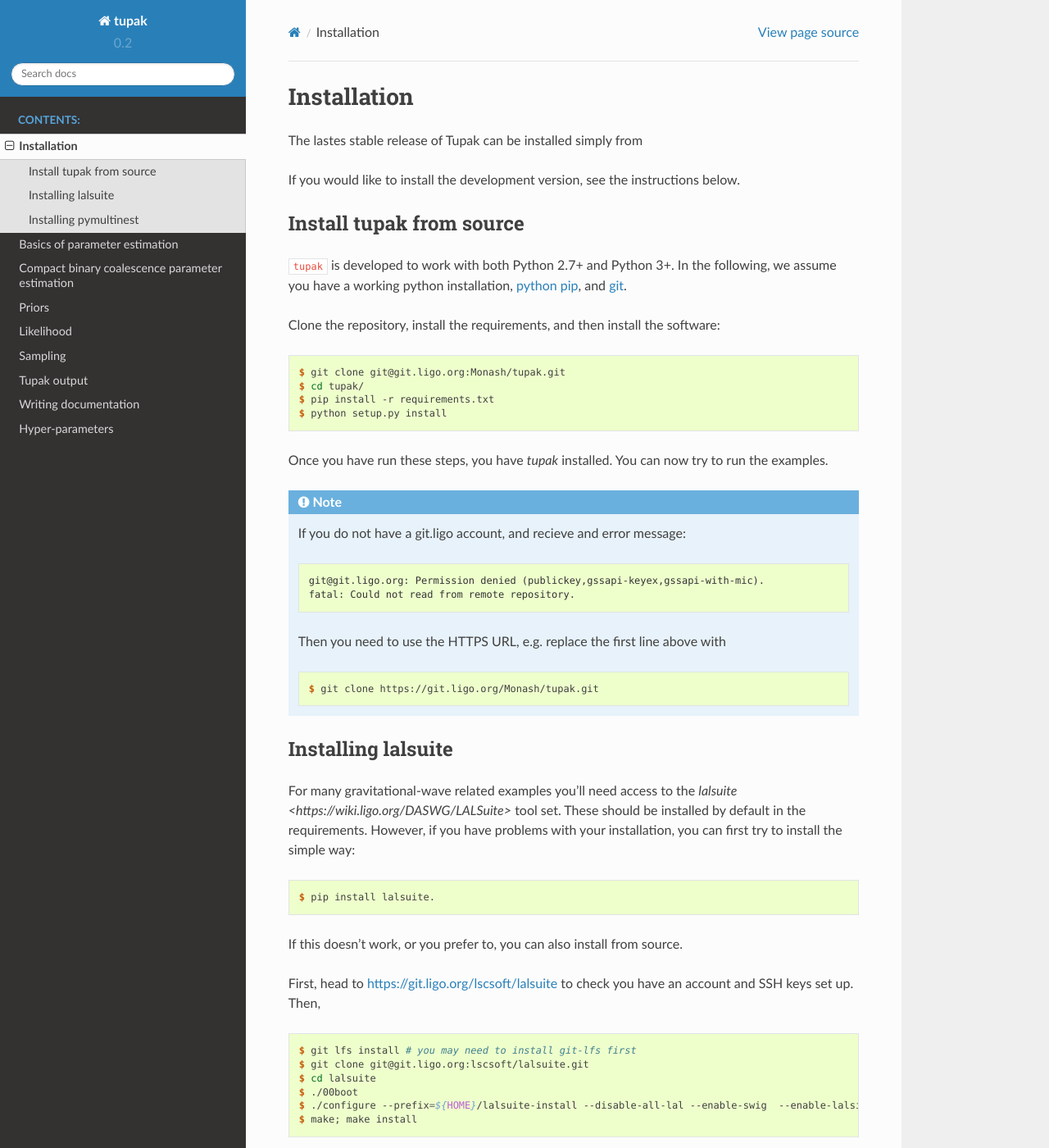
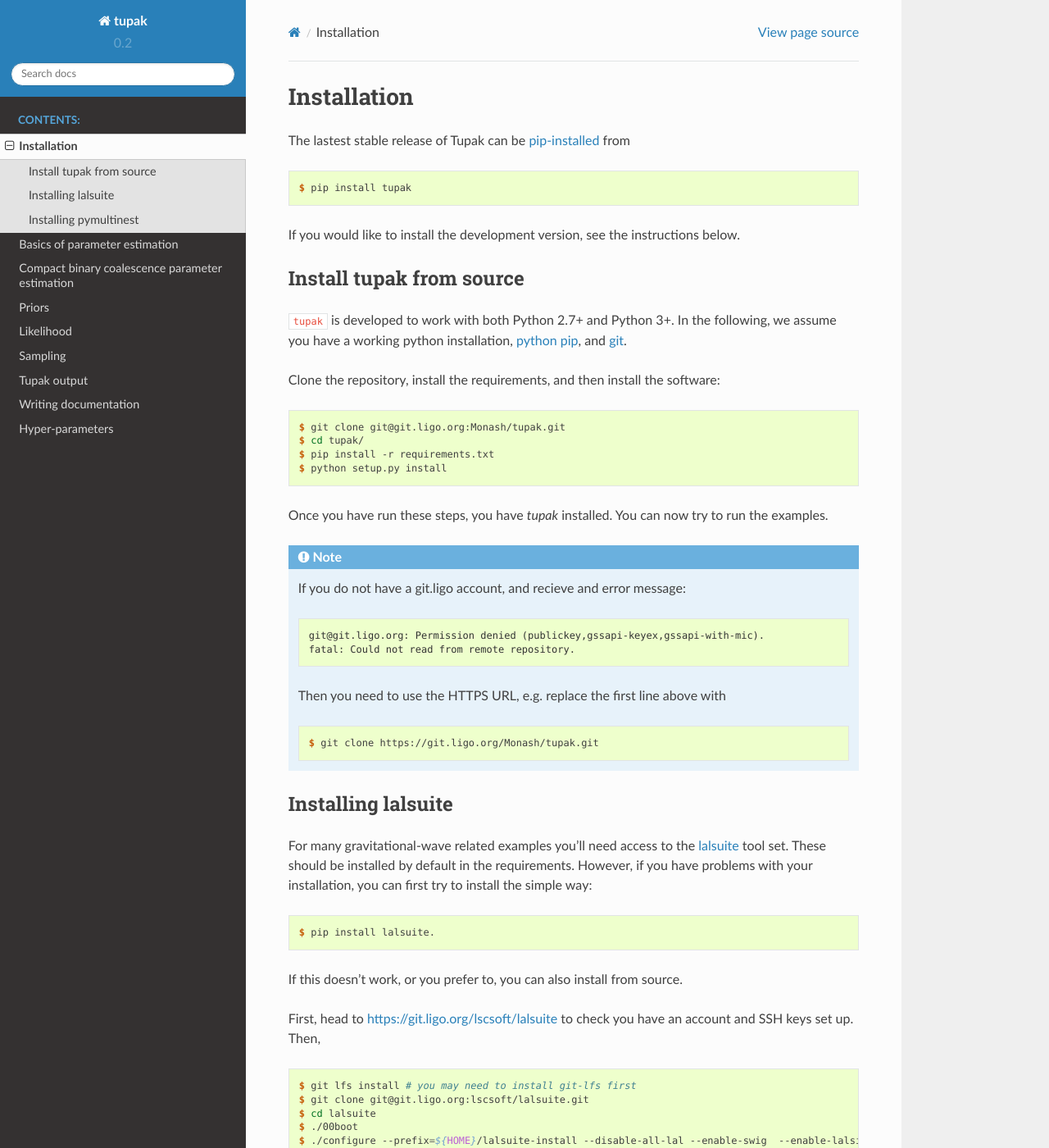
Before and after one commit to bilby-dev/bilby, a Sphinx documentation site: the page built from docs/installation.txt, in a window 1280 px wide and 1400 px high. Shown: the whole window at 82% size. Built offline with Sphinx 7.4.7 and the Read the Docs theme 2.0.0, drawn with Linux system fonts in a browser that asks for light colours.

Commit message:
Minor spell check to installation instructions

```diff
--- a/docs/installation.txt
+++ b/docs/installation.txt
@@ -2,9 +2,10 @@
 Installation
 ============
 
-The lastes stable release of Tupak can be installed simply from
+The lastest stable release of Tupak can be `pip-installed
+<https://pypi.org/project/TUPAK/>`_ from
 
-.. code-block: console
+.. code-block:: console
 
    $ pip install tupak
 
@@ -50,7 +51,7 @@
 -------------------
 
 For many gravitational-wave related examples you'll need access to the
-`lalsuite <https://wiki.ligo.org/DASWG/LALSuite>` tool set. These should be
+`lalsuite <https://wiki.ligo.org/DASWG/LALSuite>`_ tool set. These should be
 installed by default in the requirements. However, if you have problems with
 your installation, you can first try to install the simple way:
 
```
